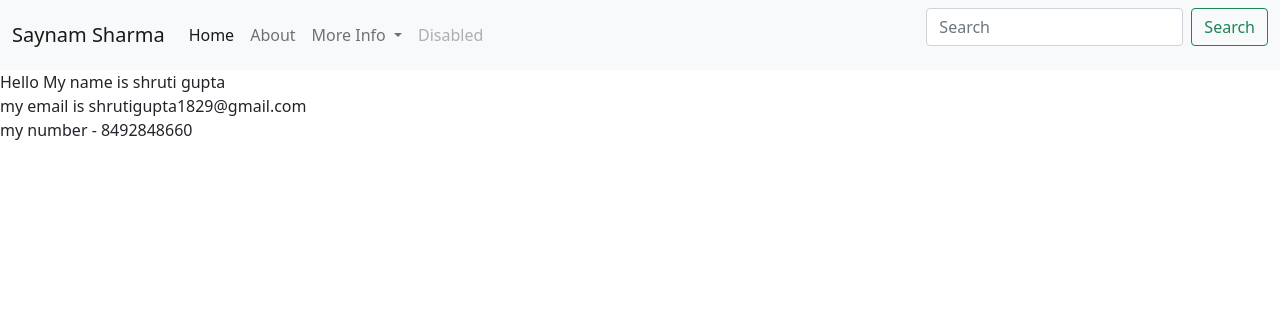
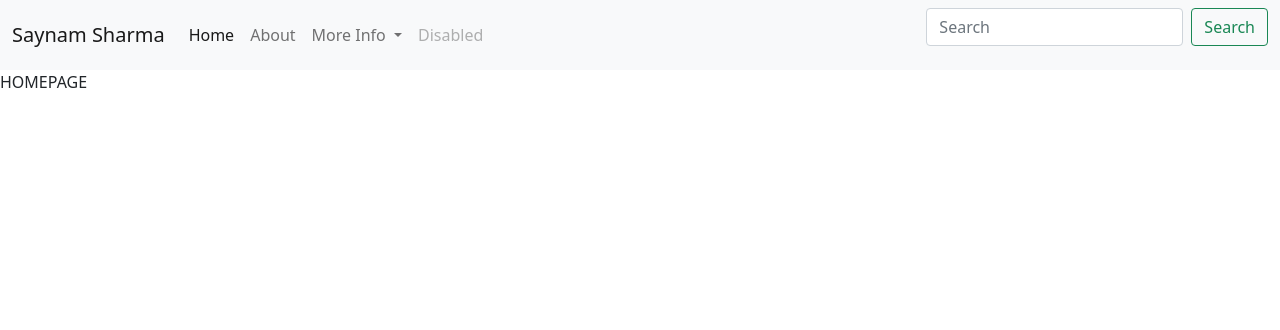
Before and after one commit to SaynamSharma/Cover-Page, a Django app: page / in a window 1280 px wide. Shown: the top 330 px of the page. Run offline with Django 4.2, Linux system fonts and the light colour scheme.

Commit message:
Update index.html

```diff
--- a/templates/index.html
+++ b/templates/index.html
@@ -1,8 +1,5 @@
 {% extends 'base.html' %}
 
 {% block body %}
-Hello My name is shruti gupta <br>
-my email is shrutigupta1829@gmail.com <br>
-my number - 8492848660
-
+HOMEPAGE
 {% endblock body %}
```
